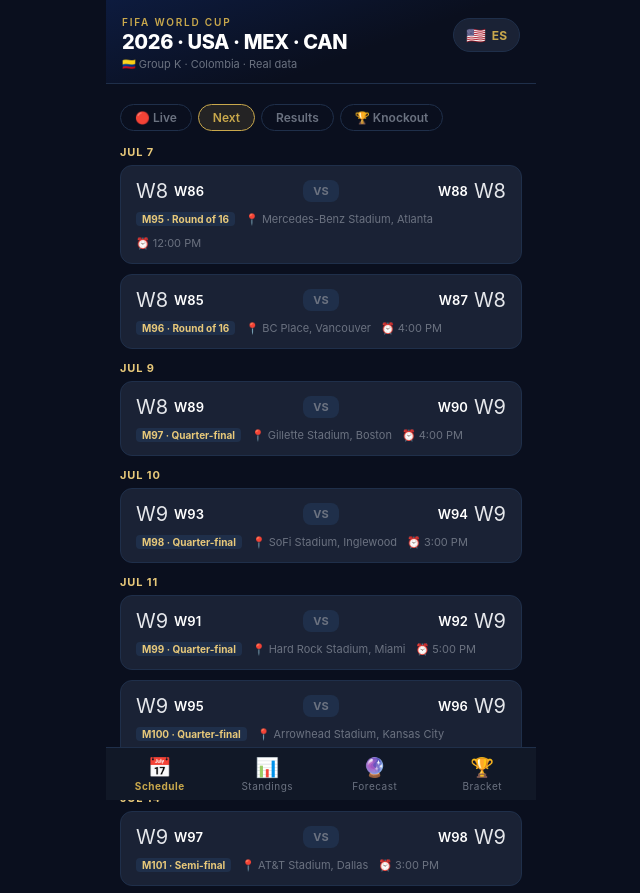
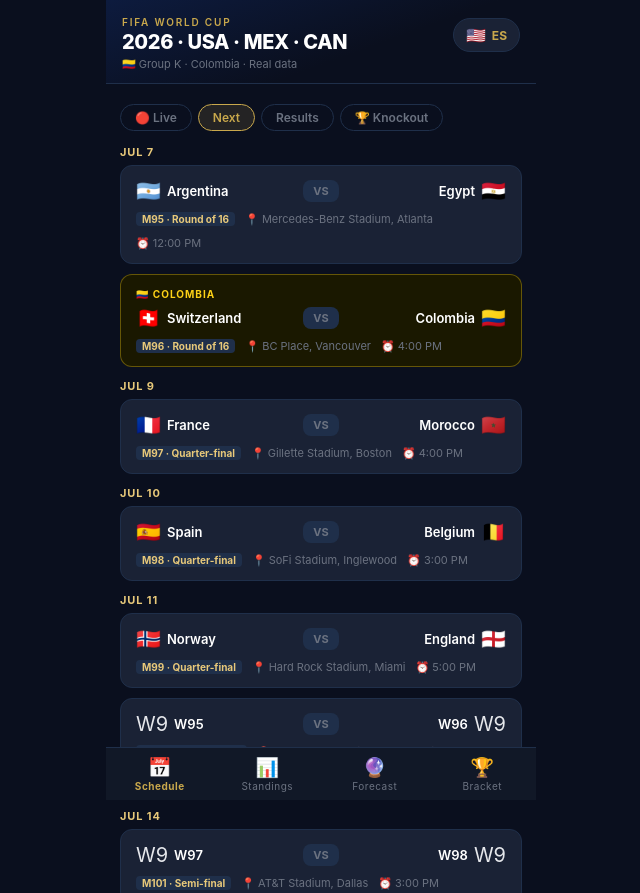
Before and after one commit to jalarcon00/worldcup2026, a website: page public/index.html in a window 1280 px wide. Shown: the top 893 px of the page, without its empty margins (319-959 px from the left). Drawn offline with nearby package versions, Linux system fonts and the light colour scheme; no server answers.

Commit message:
Update index.html

```diff
--- a/public/index.html
+++ b/public/index.html
@@ -135,19 +135,19 @@ const RAW_MATCHES = [
   {round:"Round of 32",match:87,date:"2026-07-03",time:"21:30 UTC-4",team1:"Colombia",team2:"Ghana",score:{ft:[1,0]},ground:"Arrowhead Stadium, Kansas City"},
   {round:"Round of 32",match:88,date:"2026-07-03",time:"14:00 UTC-4",team1:"Australia",team2:"Egypt",score:{ft:[1,1],pen:[2,4]},ground:"AT&T Stadium, Dallas"},
   // ── ROUND OF 16 ──────────────────────────────────────────────────────────
-  {round:"Round of 16",match:89,date:"2026-07-04",time:"17:00 UTC-4",team1:"W74",team2:"W77",score:{ft:[0,1]},note:"Paraguay vs France",ground:"Lincoln Financial Field, Philadelphia"},
-  {round:"Round of 16",match:90,date:"2026-07-04",time:"13:00 UTC-4",team1:"W73",team2:"W75",score:{ft:[0,3]},note:"Canada vs Morocco",ground:"NRG Stadium, Houston"},
-  {round:"Round of 16",match:91,date:"2026-07-05",time:"16:00 UTC-4",team1:"W76",team2:"W78",score:{ft:[1,2]},note:"Brazil vs Norway",ground:"MetLife Stadium, East Rutherford"},
-  {round:"Round of 16",match:92,date:"2026-07-05",time:"20:00 UTC-4",team1:"W79",team2:"W80",score:{ft:[2,3]},note:"Mexico vs England",ground:"Estadio Azteca, Mexico City"},
-  {round:"Round of 16",match:93,date:"2026-07-06",time:"15:00 UTC-4",team1:"W83",team2:"W84",score:{ft:[0,1]},note:"Portugal vs Spain",ground:"AT&T Stadium, Dallas"},
-  {round:"Round of 16",match:94,date:"2026-07-06",time:"20:00 UTC-4",team1:"W81",team2:"W82",score:{ft:[4,1]},note:"Belgium vs USA",ground:"Lumen Field, Seattle"},
-  {round:"Round of 16",match:95,date:"2026-07-07",time:"12:00 UTC-4",team1:"W86",team2:"W88",note:"Argentina vs Egypt",ground:"Mercedes-Benz Stadium, Atlanta"},
-  {round:"Round of 16",match:96,date:"2026-07-07",time:"16:00 UTC-4",team1:"W85",team2:"W87",note:"Switzerland vs Colombia",ground:"BC Place, Vancouver"},
+  {round:"Round of 16",match:89,date:"2026-07-04",time:"17:00 UTC-4",team1:"Paraguay",team2:"France",score:{ft:[0,1]},note:"Paraguay vs France",ground:"Lincoln Financial Field, Philadelphia"},
+  {round:"Round of 16",match:90,date:"2026-07-04",time:"13:00 UTC-4",team1:"Canada",team2:"Morocco",score:{ft:[0,3]},note:"Canada vs Morocco",ground:"NRG Stadium, Houston"},
+  {round:"Round of 16",match:91,date:"2026-07-05",time:"16:00 UTC-4",team1:"Brazil",team2:"Norway",score:{ft:[1,2]},note:"Brazil vs Norway",ground:"MetLife Stadium, East Rutherford"},
+  {round:"Round of 16",match:92,date:"2026-07-05",time:"20:00 UTC-4",team1:"Mexico",team2:"England",score:{ft:[2,3]},note:"Mexico vs England",ground:"Estadio Azteca, Mexico City"},
+  {round:"Round of 16",match:93,date:"2026-07-06",time:"15:00 UTC-4",team1:"Portugal",team2:"Spain",score:{ft:[0,1]},note:"Portugal vs Spain",ground:"AT&T Stadium, Dallas"},
+  {round:"Round of 16",match:94,date:"2026-07-06",time:"20:00 UTC-4",team1:"Belgium",team2:"USA",score:{ft:[4,1]},note:"Belgium vs USA",ground:"Lumen Field, Seattle"},
+  {round:"Round of 16",match:95,date:"2026-07-07",time:"12:00 UTC-4",team1:"Argentina",team2:"Egypt",note:"Argentina vs Egypt",ground:"Mercedes-Benz Stadium, Atlanta"},
+  {round:"Round of 16",match:96,date:"2026-07-07",time:"16:00 UTC-4",team1:"Switzerland",team2:"Colombia",note:"Switzerland vs Colombia",ground:"BC Place, Vancouver"},
   // ── QUARTER-FINALS ────────────────────────────────────────────────────────
-  {round:"Quarter-final",match:97,date:"2026-07-09",time:"16:00 UTC-4",team1:"W89",team2:"W90",note:"Morocco vs France",ground:"Gillette Stadium, Boston"},
-  {round:"Quarter-final",match:98,date:"2026-07-10",time:"15:00 UTC-4",team1:"W93",team2:"W94",note:"Spain vs Belgium",ground:"SoFi Stadium, Inglewood"},
-  {round:"Quarter-final",match:99,date:"2026-07-11",time:"17:00 UTC-4",team1:"W91",team2:"W92",note:"Norway vs England",ground:"Hard Rock Stadium, Miami"},
-  {round:"Quarter-final",match:100,date:"2026-07-11",time:"21:00 UTC-4",team1:"W95",team2:"W96",note:"Argentina/Egypt vs Switzerland/Colombia",ground:"Arrowhead Stadium, Kansas City"},
+  {round:"Quarter-final",match:97,date:"2026-07-09",time:"16:00 UTC-4",team1:"France",team2:"Morocco",note:"France vs Morocco",ground:"Gillette Stadium, Boston"},
+  {round:"Quarter-final",match:98,date:"2026-07-10",time:"15:00 UTC-4",team1:"Spain",team2:"Belgium",note:"Spain vs Belgium",ground:"SoFi Stadium, Inglewood"},
+  {round:"Quarter-final",match:99,date:"2026-07-11",time:"17:00 UTC-4",team1:"Norway",team2:"England",note:"Norway vs England",ground:"Hard Rock Stadium, Miami"},
+  {round:"Quarter-final",match:100,date:"2026-07-11",time:"21:00 UTC-4",team1:"W95",team2:"W96",note:"W95 vs W96 (TBD)",ground:"Arrowhead Stadium, Kansas City"},
   // ── SEMI-FINALS ───────────────────────────────────────────────────────────
   {round:"Semi-final",match:101,date:"2026-07-14",time:"15:00 UTC-4",team1:"W97",team2:"W98",note:"France/Morocco vs Spain/Belgium",ground:"AT&T Stadium, Dallas"},
   {round:"Semi-final",match:102,date:"2026-07-15",time:"15:00 UTC-4",team1:"W99",team2:"W100",note:"Norway/England vs Argentina/Egypt/Switzerland/Colombia",ground:"Mercedes-Benz Stadium, Atlanta"},
```
